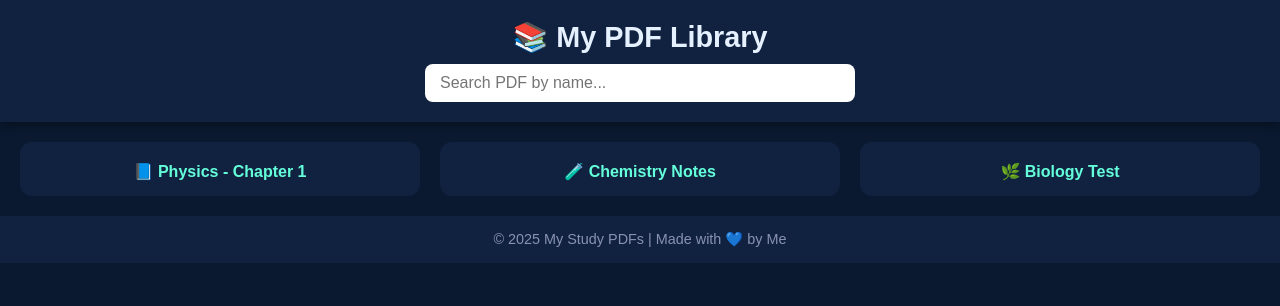
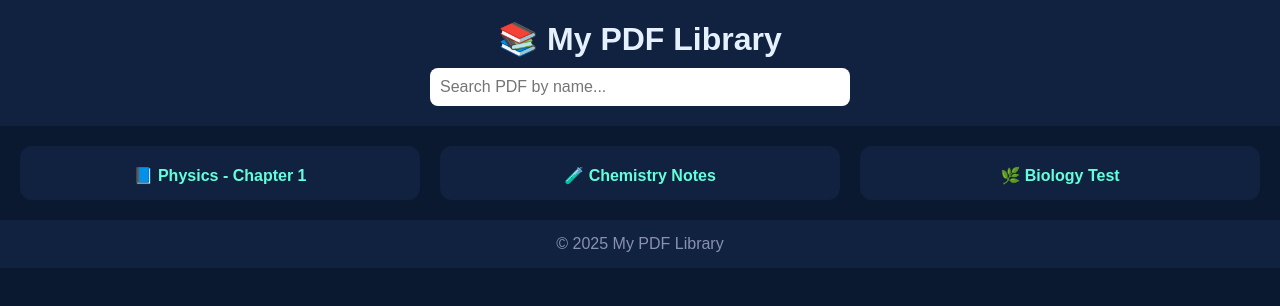
Before and after one commit to Error1234543/Material-web-, a plain HTML site: page index.html in a window 1280 px wide. Drawn offline with Linux system fonts and the light colour scheme.

Commit message:
Update index.html

```diff
--- a/index.html
+++ b/index.html
@@ -1,98 +1,45 @@
-
 <!DOCTYPE html>
 <html lang="en">
 <head>
-  <meta charset="UTF-8" />
-  <meta name="viewport" content="width=device-width, initial-scale=1.0" />
-  <title>📚 My Study PDFs</title>
+<meta charset="UTF-8">
+<meta name="viewport" content="width=device-width, initial-scale=1.0">
+<title>📚 My PDF Library</title>
 <style>
-    body {
-      font-family: "Poppins", sans-serif;
-      background: #0a192f;
-      color: #e6f1ff;
-      margin: 0;
-      padding: 0;
-    }
-    header {
-      text-align: center;
-      background: #112240;
-      padding: 20px;
-      box-shadow: 0 2px 10px rgba(0,0,0,0.4);
-    }
-    header h1 {
-      margin: 0;
-      font-size: 1.8em;
-    }
-    #search {
-      margin-top: 10px;
-      padding: 10px 15px;
-      width: 80%;
-      max-width: 400px;
-      border: none;
-      border-radius: 8px;
-      font-size: 1em;
-    }
-    main {
-      display: grid;
-      grid-template-columns: repeat(auto-fit, minmax(250px, 1fr));
-      gap: 20px;
-      padding: 20px;
-    }
-    .card {
-      background: #112240;
-      border-radius: 12px;
-      padding: 15px;
-      text-align: center;
-      transition: transform 0.2s, box-shadow 0.3s;
-    }
-    .card:hover {
-      transform: translateY(-5px);
-      box-shadow: 0 5px 15px rgba(0,0,0,0.5);
-    }
-    .card a {
-      color: #64ffda;
-      text-decoration: none;
-      font-weight: bold;
-      display: block;
-      margin-top: 5px;
-      word-wrap: break-word;
-    }
-    .footer {
-      text-align: center;
-      padding: 15px;
-      background: #112240;
-      color: #8892b0;
-      font-size: 0.9em;
-    }
+body {font-family:"Poppins",sans-serif; background:#0a192f; color:#e6f1ff; margin:0; padding:0;}
+header {text-align:center; background:#112240; padding:20px;}
+header h1 {margin:0;}
+#search {margin-top:10px; padding:10px; width:80%; max-width:400px; border:none; border-radius:8px; font-size:1em;}
+main {display:grid; grid-template-columns:repeat(auto-fit,minmax(250px,1fr)); gap:20px; padding:20px;}
+.card {background:#112240; border-radius:12px; padding:15px; text-align:center; transition:0.2s;}
+.card:hover {transform:translateY(-5px); box-shadow:0 5px 15px rgba(0,0,0,0.5);}
+.card a {color:#64ffda; text-decoration:none; font-weight:bold; display:block; margin-top:5px;}
+.footer {text-align:center; padding:15px; background:#112240; color:#8892b0;}
 </style>
 </head>
 <body>
 
 <header>
 <h1>📚 My PDF Library</h1>
-    <input type="text" id="search" placeholder="Search PDF by name..." />
+<input type="text" id="search" placeholder="Search PDF by name...">
 </header>
 
 <main id="pdfList">
-    <!-- PDF Links -->
-    <div class="card"><a href="pdfs/physics_chapter1.pdf" target="_blank">📘 Physics - Chapter 1</a></div>
-    <div class="card"><a href="pdfs/chemistry_notes.pdf" target="_blank">🧪 Chemistry Notes</a></div>
-    <div class="card"><a href="https://moccasin-hope-95.tiiny.site" target="_blank">🌿 Biology Test</a></div>
-    <!-- Add more PDF links below -->
+  <div class="card"><a href="viewer.html?file=pdfs/physics.pdf" target="_blank">📘 Physics - Chapter 1</a></div>
+  <div class="card"><a href="viewer.html?file=pdfs/chemistry.pdf" target="_blank">🧪 Chemistry Notes</a></div>
+  <div class="card"><a href="viewer.html?file=pdfs/biology.pdf" target="_blank">🌿 Biology Test</a></div>
+  <!-- Add more PDFs in same format -->
 </main>
 
-  <div class="footer">
-    © 2025 My Study PDFs | Made with 💙 by Me
-  </div>
+<div class="footer">© 2025 My PDF Library</div>
 
 <script>
-    const search = document.getElementById('search');
-    const cards = document.querySelectorAll('.card');
-    search.addEventListener('input', () => {
-      const term = search.value.toLowerCase();
-      cards.forEach(card => {
-        const text = card.textContent.toLowerCase();
-        card.style.display = text.includes(term) ? '' : 'none';
+const search=document.getElementById('search');
+const cards=document.querySelectorAll('.card');
+search.addEventListener('input',()=>{
+  const term=search.value.toLowerCase();
+  cards.forEach(card=>{
+    const text=card.textContent.toLowerCase();
+    card.style.display=text.includes(term)?'':'none';
   });
 });
 </script>
```
Lines whose indentation alone changed are shown as unchanged.
